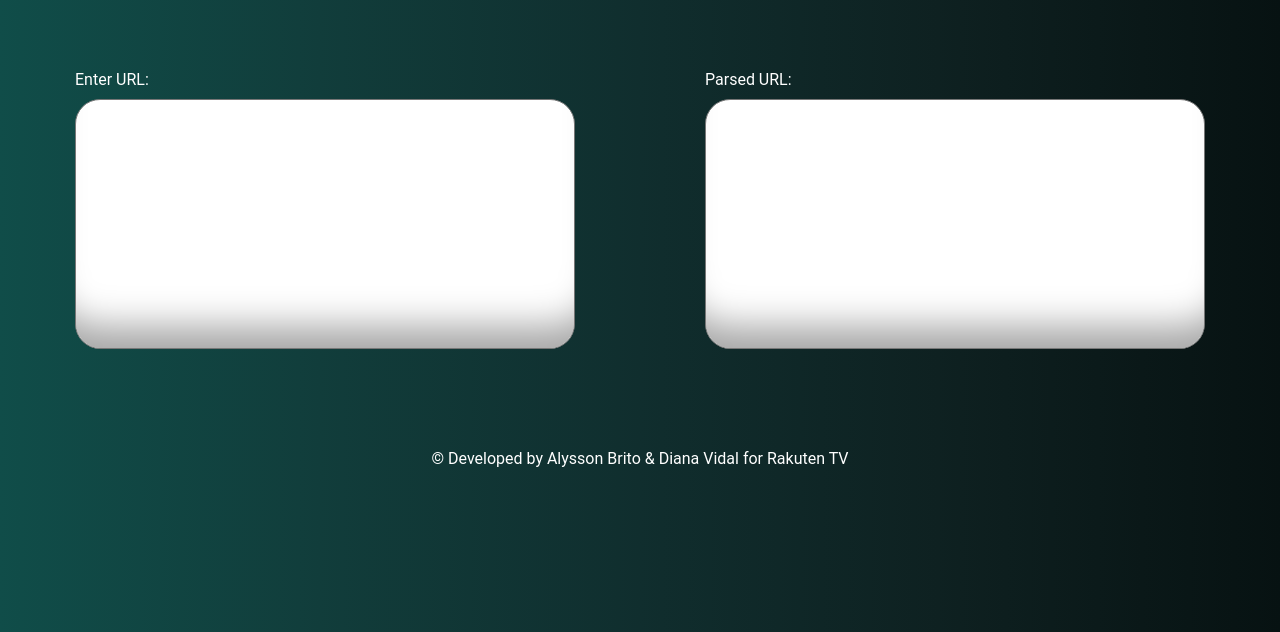
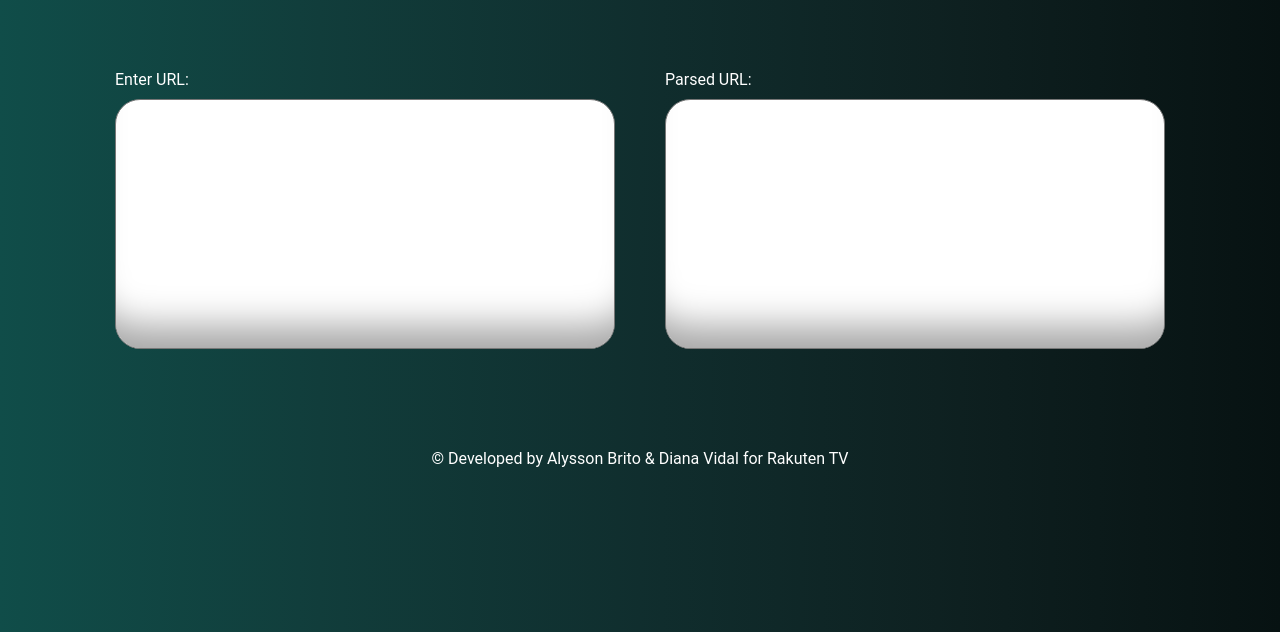
Before and after one commit to metadatartv/xumo-url-rtv-metadata, a plain HTML site: page index.html in a window 1280 px wide. Shown: the part 168-800 px from the top of the page. Drawn offline with Linux system fonts and the light colour scheme.

Commit message:
Changed space between textareas

```diff
--- a/styles.css
+++ b/styles.css
@@ -46,7 +46,7 @@ textarea {
 
 .urlContainer {
   display: flex;
-  gap: 130px;
+  gap: 50px;
   justify-content: center;
 }
 
```
